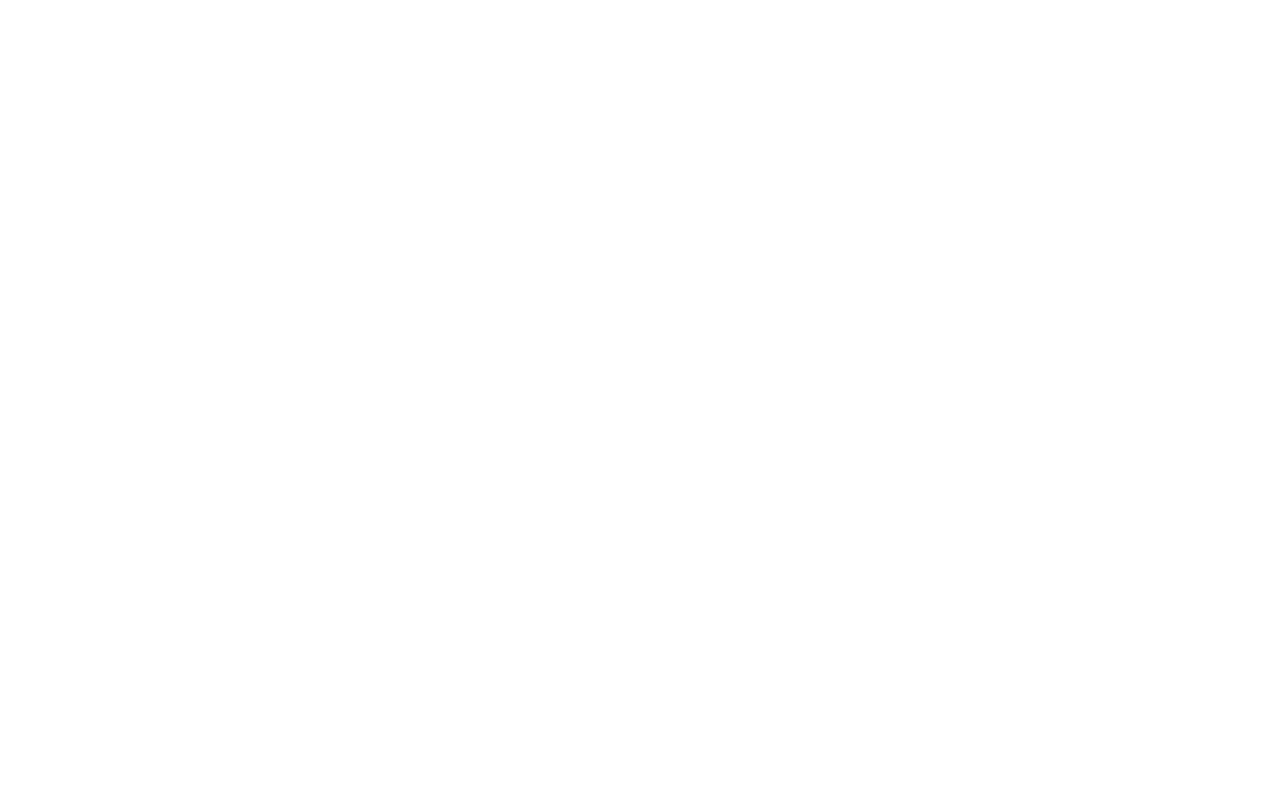
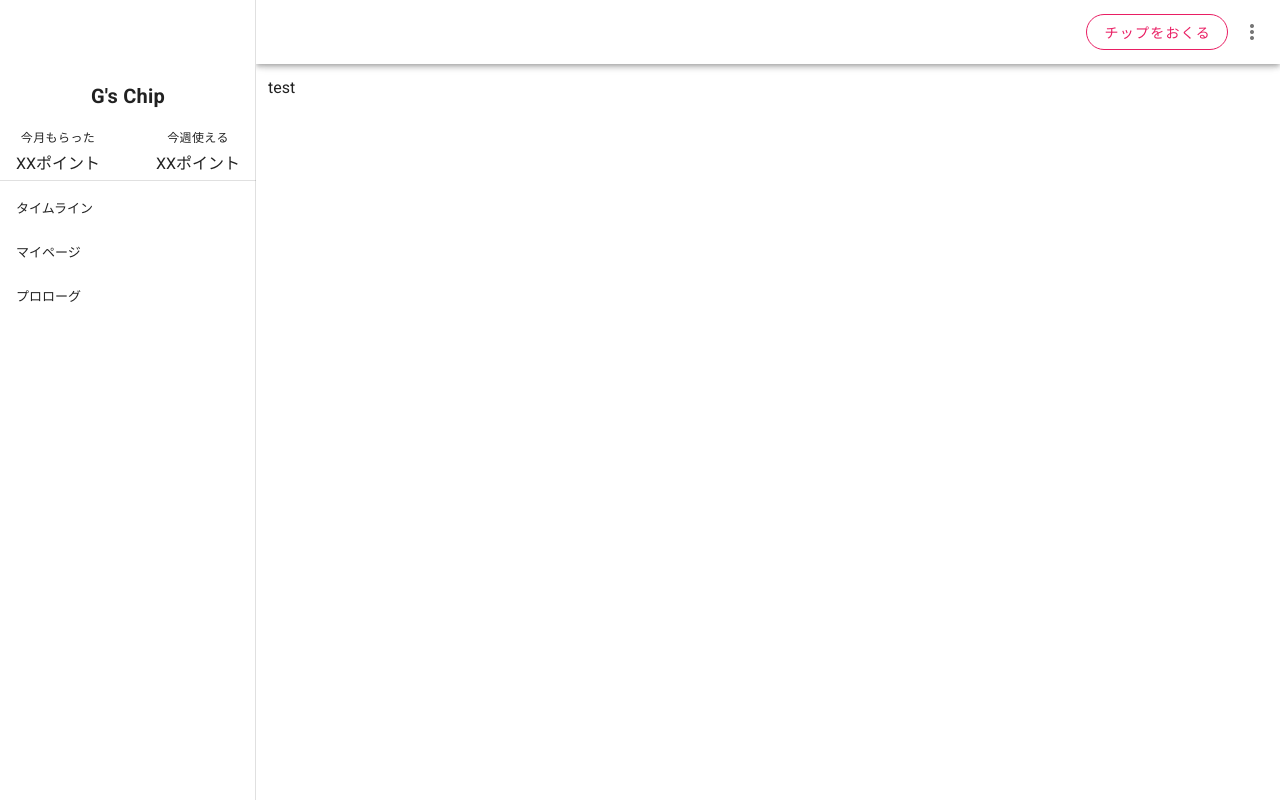
Before and after one commit to YoshioKimura/hichip, a Nuxt app: page /timeline in a window 1280 px wide. Before the commit this address had no page. Built offline with nearby package versions, Linux system fonts and the light colour scheme.

Commit message:
feat: layouts/users.vue の作成、 timeline.vueへの反映

```diff
--- /dev/null
+++ b/layouts/user.vue
@@ -0,0 +1,108 @@
+<template>
+  <v-app>
+    <v-app-bar
+      app
+      color="white"
+    >
+      <v-spacer />
+      <v-btn rounded outlined color="pink">
+        チップをおくる
+      </v-btn>
+      <v-menu
+        left
+        bottom
+      >
+        <template v-slot:activator="{ on }">
+          <v-btn v-on="on" icon>
+            <v-icon>mdi-dots-vertical</v-icon>
+          </v-btn>
+        </template>
+
+        <v-list>
+          <v-list-item
+            v-for="menu in menus"
+            :key="menu.title"
+            @click="() => {}"
+          >
+            <v-list-item-title>{{ menu.title }}</v-list-item-title>
+          </v-list-item>
+        </v-list>
+      </v-menu>
+    </v-app-bar>
+    <v-navigation-drawer app permanent>
+      <div>
+        <v-row justify="center">
+          <v-col cols="4">
+            <v-img src="/logo.png" class="div-center" />
+          </v-col>
+        </v-row>
+        <p class="ma-4 font-weight-bold title text-center">
+          G's Chip
+        </p>
+
+        <v-row>
+          <v-col>
+            <div>
+              <p class="text-center caption mb-1">
+                今月もらった
+              </p>
+              <p class="text-center mb-1">
+                XXポイント
+              </p>
+            </div>
+          </v-col>
+          <v-col>
+            <div>
+              <p class="text-center caption mb-1">
+                今週使える
+              </p>
+              <p class="text-center mb-1">
+                XXポイント
+              </p>
+            </div>
+          </v-col>
+        </v-row>
+      </div>
+
+      <v-divider />
+
+      <v-list
+        dense
+        nav
+      >
+        <v-list-item
+          v-for="link in links"
+          :key="link.title"
+          to="link.to"
+          nuxt
+        >
+          <v-list-item-content>
+            <v-list-item-title>{{ link.title }}</v-list-item-title>
+          </v-list-item-content>
+        </v-list-item>
+      </v-list>
+    </v-navigation-drawer>
+
+    <v-content>
+      <nuxt />
+    </v-content>
+  </v-app>
+</template>
+
+<script>
+export default {
+  data () {
+    return {
+      links: [
+        { title: 'タイムライン', to: '/timeline' },
+        { title: 'マイページ', to: '/profile_received' },
+        { title: 'プロローグ', to: '/prologue' }
+      ],
+      menus: [
+        { title: 'チップを送る', to: '/userlist' },
+        { title: 'ログアウトする', to: '/logout' }
+      ]
+    }
+  }
+}
+</script>
--- /dev/null
+++ b/pages/timeline.vue
@@ -0,0 +1,10 @@
+<template>
+  <v-container>
+    test
+  </v-container>
+</template>
+<script>
+export default {
+  layout: 'user'
+}
+</script>
```
Also changed, not shown: static/logo.png (added).
